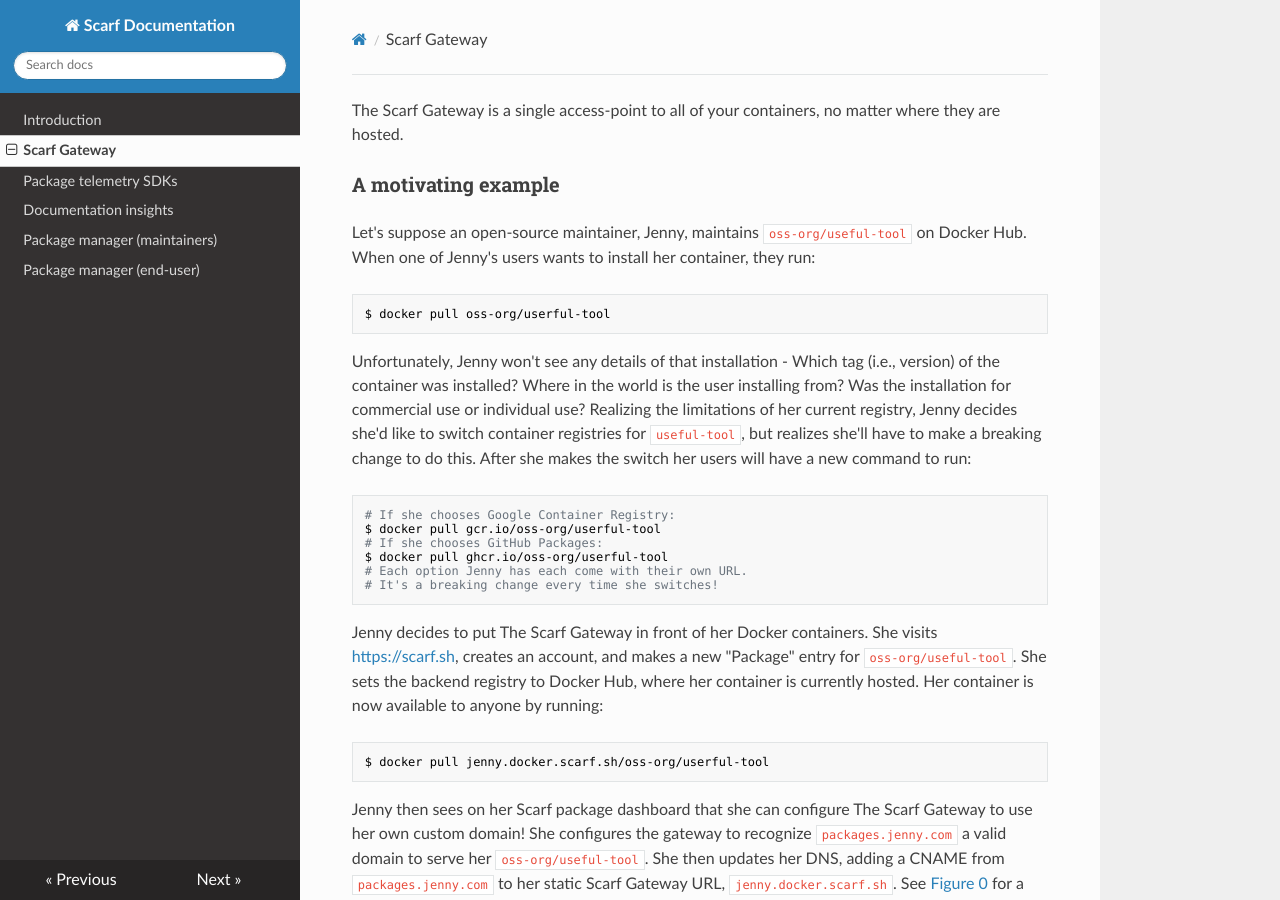
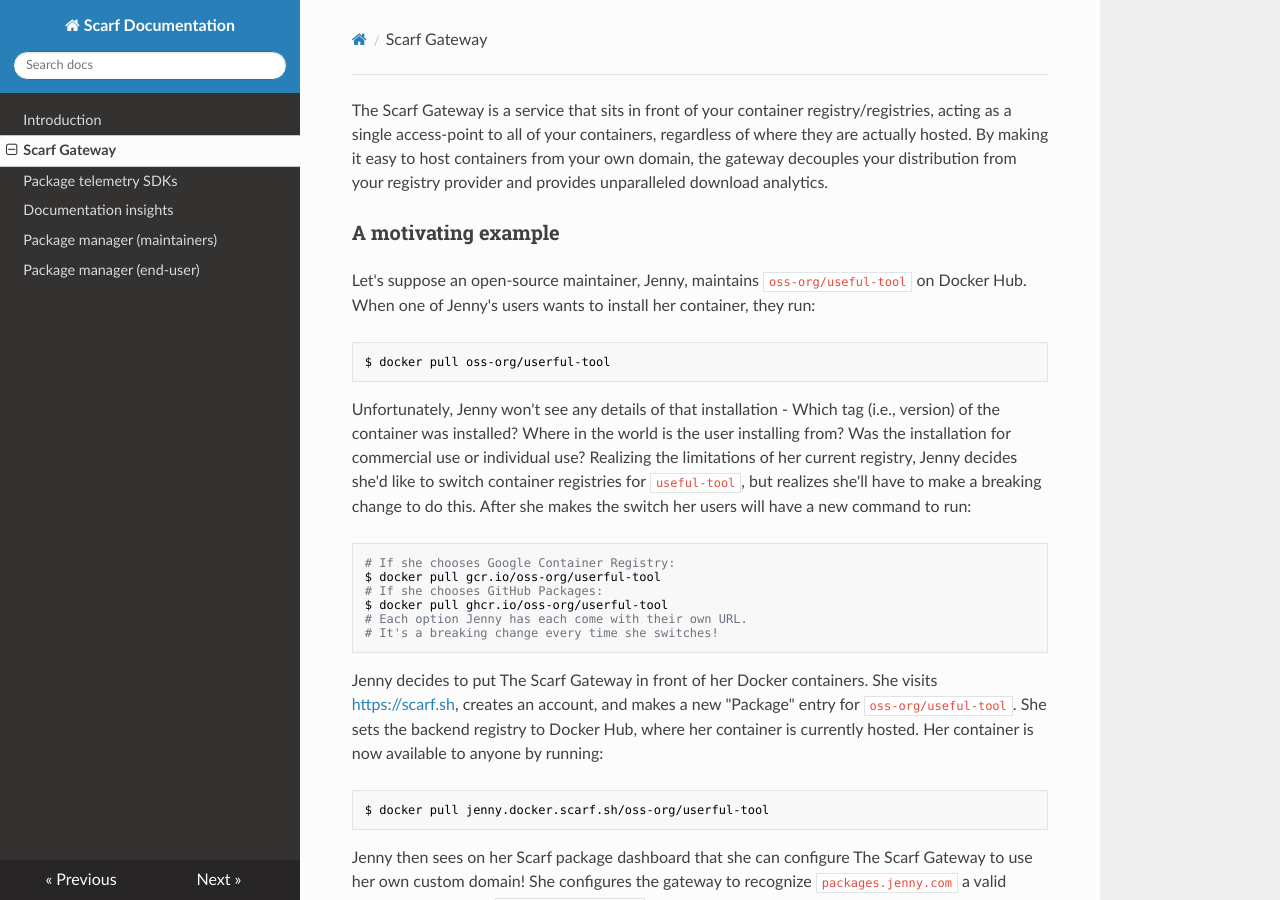
Before and after one commit to scarf-sh/docs, an MkDocs documentation site: the page built from docs/gateway.md, in a window 1280 px wide and 900 px high. Built offline with MkDocs 1.6.1, drawn with Linux system fonts in a browser that asks for light colours; nearby versions of some CDN libraries.

Commit message:
Intro update

```diff
--- a/docs/gateway.md
+++ b/docs/gateway.md
@@ -1,4 +1,4 @@
-The Scarf Gateway is a single access-point to all of your containers, no matter where they are hosted.
+The Scarf Gateway is a service that sits in front of your container registry/registries, acting as a single access-point to all of your containers, regardless of where they are actually hosted. By making it easy to host containers from your own domain, the gateway decouples your distribution from your registry provider and provides unparalleled download analytics.
 
 ### A motivating example
 
```
